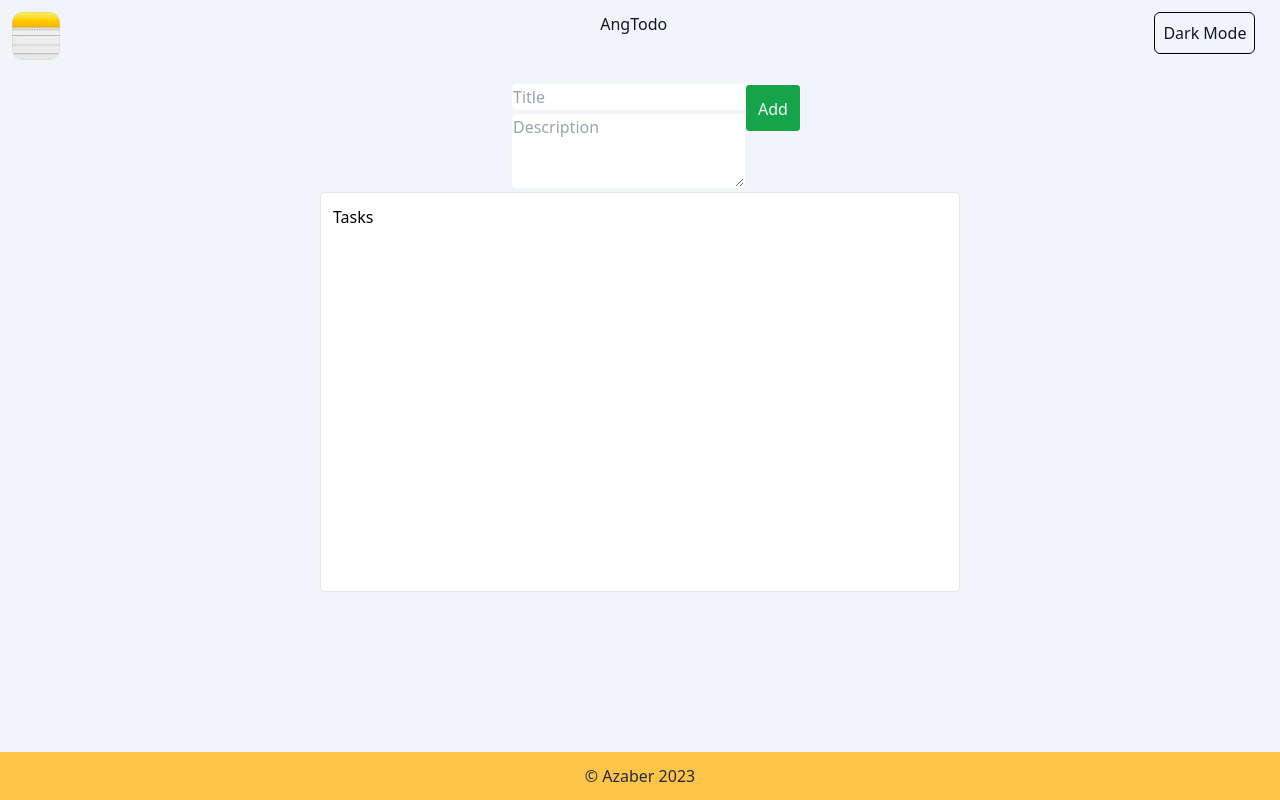
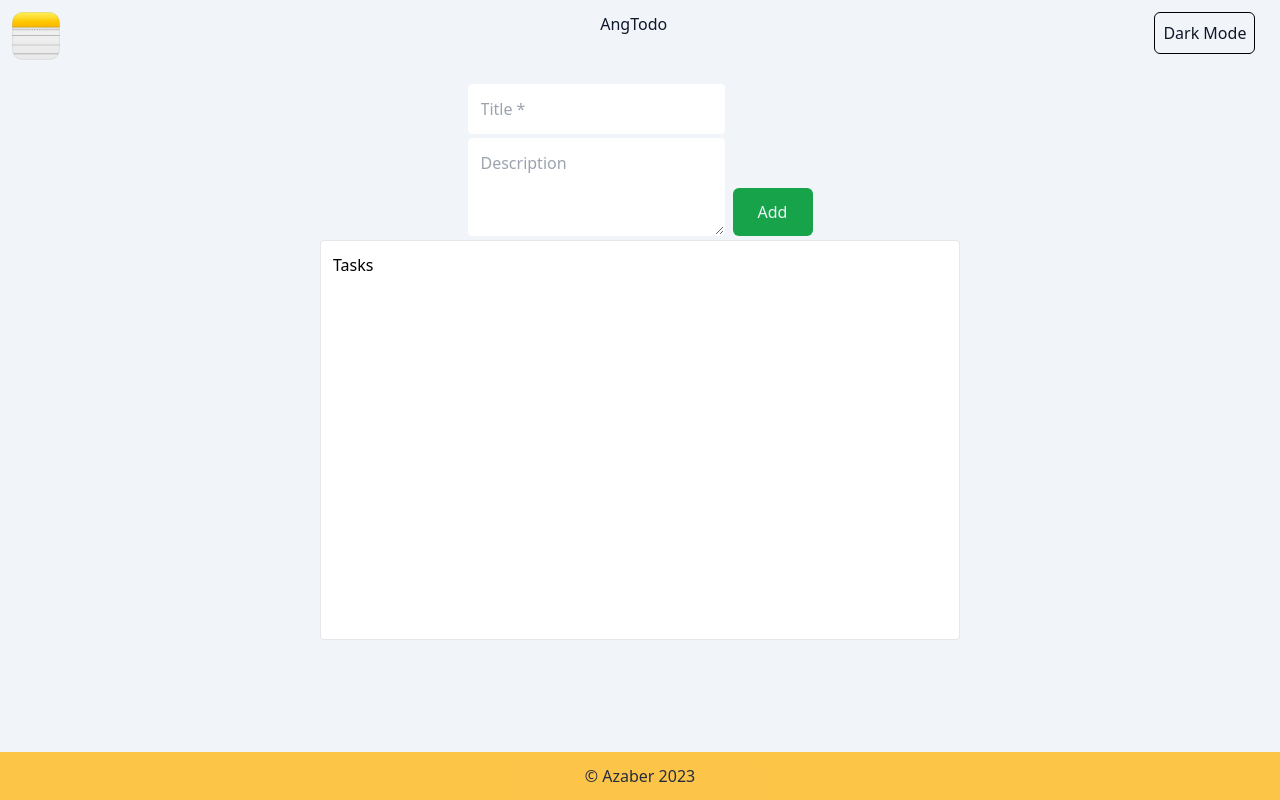
Before and after one commit to realazaber/ang-todo, an Angular app in the folder ang-todo/: page / in a window 1280 px wide. Built offline with nearby package versions, Linux system fonts and the light colour scheme.

Commit message:
Fixed form
Changed from <form> to just fields so no action attribute is needed

```diff
--- a/ang-todo/src/app/components/tasks/form/form.component.html
+++ b/ang-todo/src/app/components/tasks/form/form.component.html
@@ -1,7 +1,8 @@
-<form class="flex flex-row align-middle justify-between w-[40%] m-auto">
-  <div class="flex flex-col">
-    <input class="mb-1" type="text" placeholder="Title" required />
+<form class="flex flex-row align-middle justify-center w-[60%] m-auto">
+  <div class="flex flex-col pr-1">
+    <input class="mb-1 p-3" type="text" placeholder="Title *" required />
     <textarea
+      class="p-3"
       name=""
       placeholder="Description"
       id=""
@@ -9,9 +10,12 @@
       rows="3"
     ></textarea>
   </div>
-  <input
-    class="bg-green-600 text-slate-50 p-3 w-20 h-12 rounded-md"
-    type="submit"
-    value="Add"
-  />
+  <div class="flex pl-1">
+    <button
+      class="bg-green-600 hover:bg-green-700 text-slate-50 p-3 w-20 h-12 rounded-md hover:rounded-lg mt-auto"
+      (click)="addTodo()"
+    >
+      Add
+    </button>
+  </div>
 </form>
--- a/ang-todo/src/app/components/tasks/form/form.component.ts
+++ b/ang-todo/src/app/components/tasks/form/form.component.ts
@@ -7,6 +7,10 @@ import { Component, OnInit } from '@angular/core';
 })
 export class FormComponent implements OnInit {
 
+  addTodo() {
+
+  }
+
   constructor() { }
 
   ngOnInit(): void {
```
